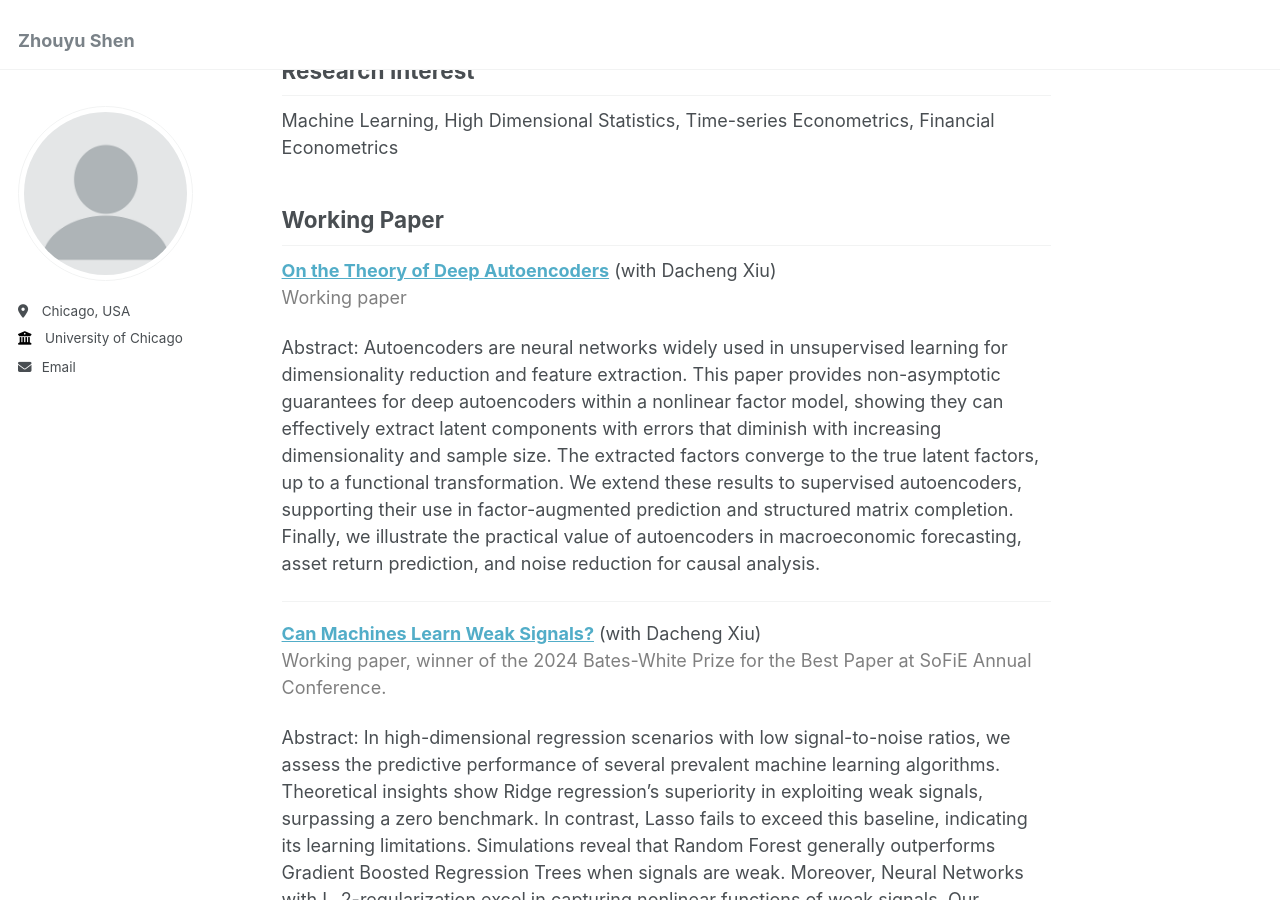
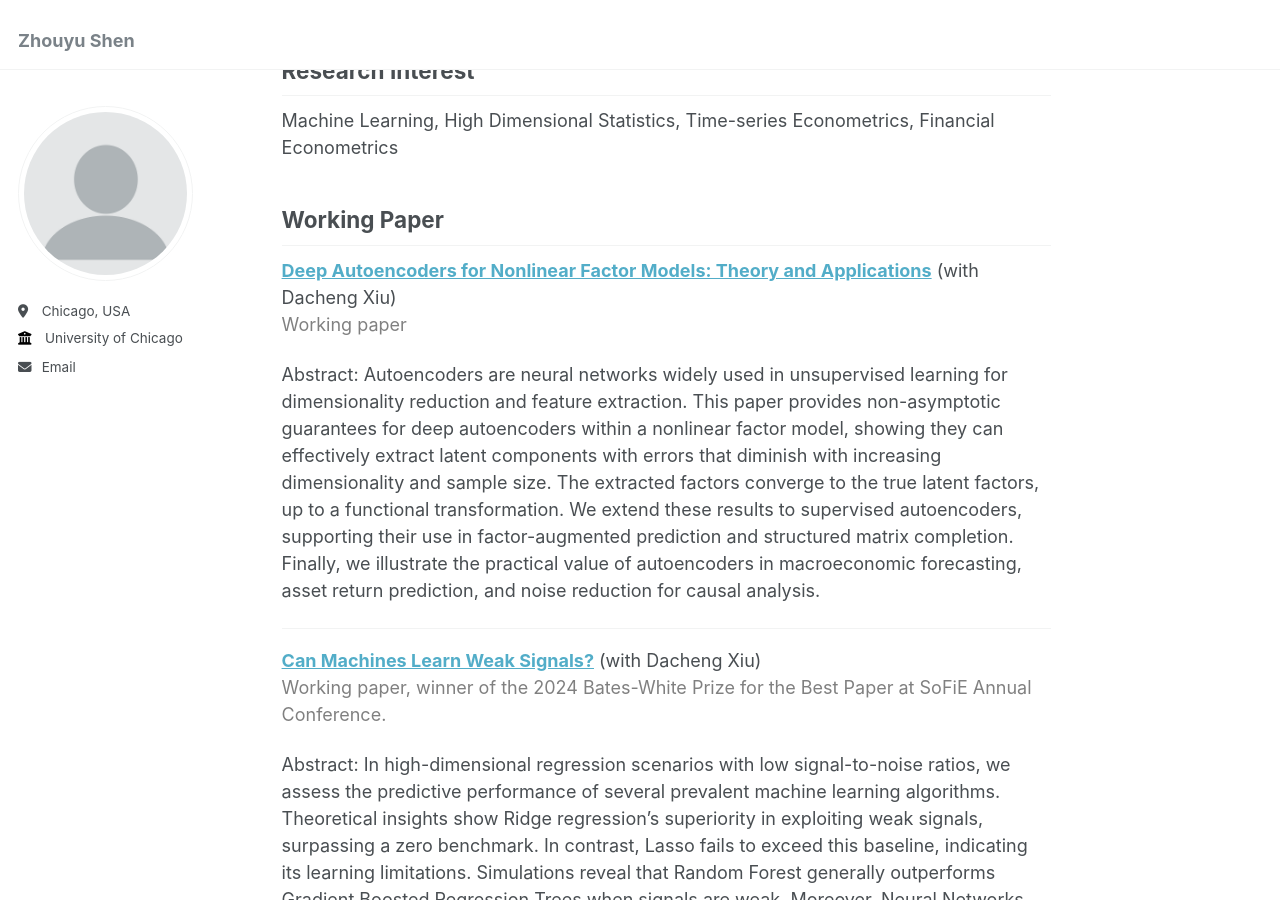
Before and after one commit to szyu123/zhouyushen, a Jekyll site: the page built from _pages/about.md, in a window 1280 px wide and 900 px high, scrolled down 399 px. Built offline with Jekyll 4.4.1, drawn with Linux system fonts in a browser that asks for light colours.

Commit message:
Update about.md

```diff
--- a/_pages/about.md
+++ b/_pages/about.md
@@ -18,7 +18,7 @@ Machine Learning, High Dimensional Statistics, Time-series Econometrics, Financi
 
 ## Working Paper
 
-**[On the Theory of Deep Autoencoders](_pages/Autoencoder.pdf)** (with Dacheng Xiu)
+**[Deep Autoencoders for Nonlinear Factor Models: Theory and Applications](_pages/Autoencoder.pdf)** (with Dacheng Xiu)
 <span style="color:gray;">Working paper</span>
 
 Abstract: Autoencoders are neural networks widely used in unsupervised learning for dimensionality reduction and feature extraction. This paper provides non-asymptotic guarantees for deep autoencoders within a nonlinear factor model, showing they can effectively extract latent components with errors that diminish with increasing dimensionality and sample size. The extracted factors converge to the true latent factors, up to a functional transformation. We extend these results to supervised autoencoders, supporting their use in factor-augmented prediction and structured matrix completion. Finally, we illustrate the practical value of autoencoders in macroeconomic forecasting, asset return prediction, and noise reduction for causal analysis.
```
